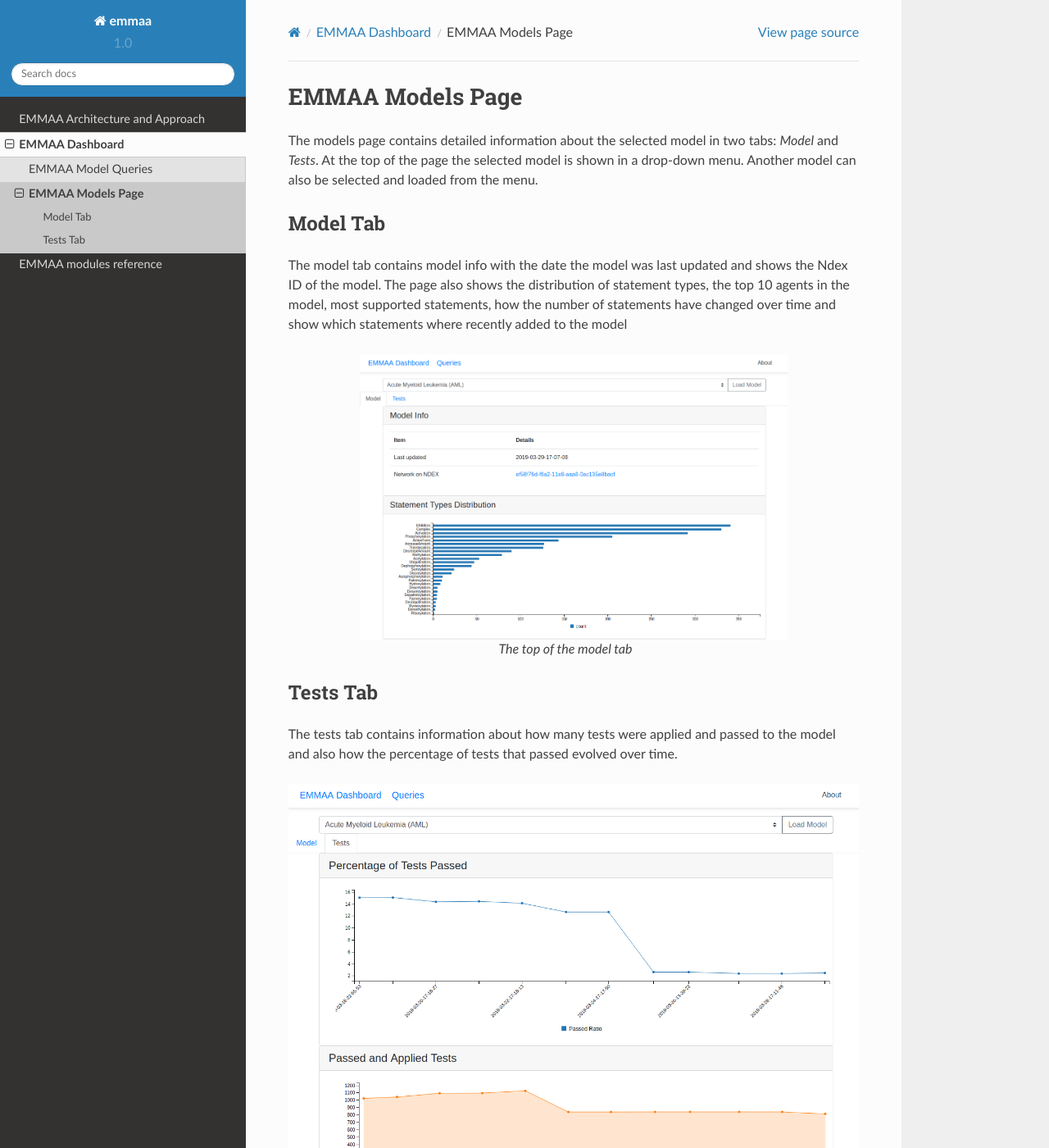
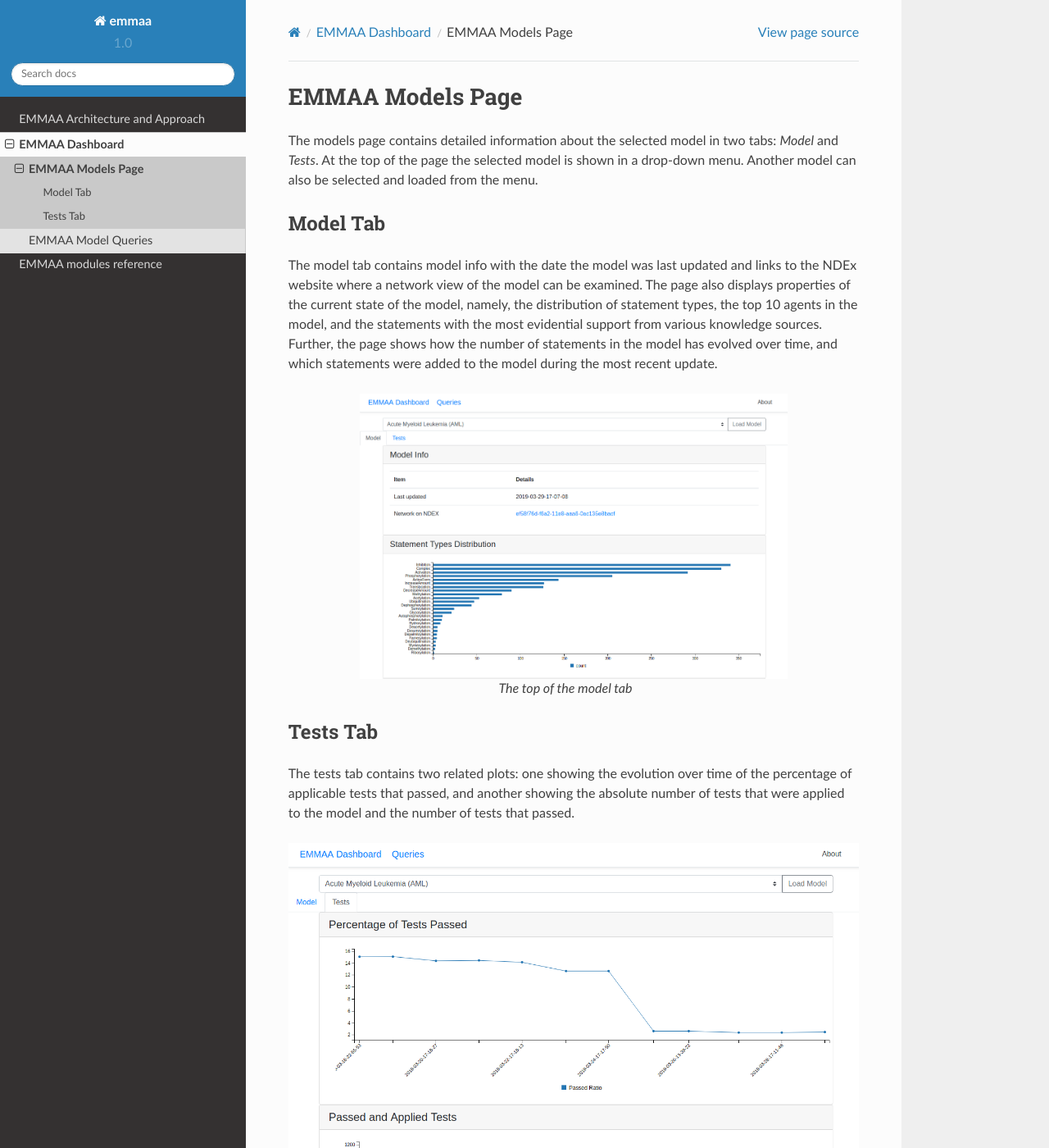
Before and after one commit to gyorilab/emmaa, a Sphinx documentation site: the page built from doc/dashboard/models_page.rst, in a window 1280 px wide and 1400 px high. Shown: the whole window at 82% size. Built offline with Sphinx 7.4.7 and the Read the Docs theme 2.0.0, drawn with Linux system fonts in a browser that asks for light colours; some of the changed text lies outside the part shown.

Commit message:
Tweak phrasing of dashboard docs

```diff
--- a/doc/dashboard/index.rst
+++ b/doc/dashboard/index.rst
@@ -21,5 +21,5 @@
 .. toctree::
    :maxdepth: 4
 
+   models_page
    model_queries
-   models_page
--- a/doc/dashboard/models_page.rst
+++ b/doc/dashboard/models_page.rst
@@ -9,11 +9,14 @@
 Model Tab
 ---------
 
-The model tab contains model info with the date the model was last updated
-and shows the Ndex ID of the model. The page also shows the distribution of
-statement types, the top 10 agents in the model, most supported statements,
-how the number of statements have changed over time and show which statements
-where recently added to the model
+The model tab contains model info with the date the model was last updated and
+links to the NDEx website where a network view of the model can be examined.
+The page also displays properties of the current state of the model, namely,
+the distribution of statement types, the top 10 agents in the model, and the
+statements with the most evidential support from various knowledge sources.
+Further, the page shows how the number of statements in the model has evolved
+over time, and which statements were added to the model during the most recent
+update.
 
 .. figure:: ../_static/images/aml_model_tab.png
   :align: center
@@ -24,9 +27,10 @@
 Tests Tab
 ---------
 
-The tests tab contains information about how many tests were applied and
-passed to the model and also how the percentage of tests that passed evolved
-over time.
+The tests tab contains two related plots: one showing the evolution over time
+of the  percentage of applicable tests that passed, and another showing the
+absolute number of tests that were applied to the model and the number of tests
+that passed.
 
 .. figure:: ../_static/images/aml_tests_tab_top.png
   :align: center
@@ -46,7 +50,11 @@
   *If new tests were applied, they will be shown together with a breakdown of
   which tests passed*
 
-Further down, all tests applied to the model are shown.
+Further down, all tests applied to the model are shown. A green check mark is
+shown for tests that passed, along with an English language summary of how,
+specifically, the model satisfies the test condition. For tests that didn't
+pass, a red cross is shown, along with the reason for the model not having
+passed the test (e.g., "Statement subject not in model").
 
 .. figure:: ../_static/images/aml_tests_all_tests.png
   :align: center
```
Also changed, not shown: doc/dashboard/model_queries.rst (+13 -6 lines).
